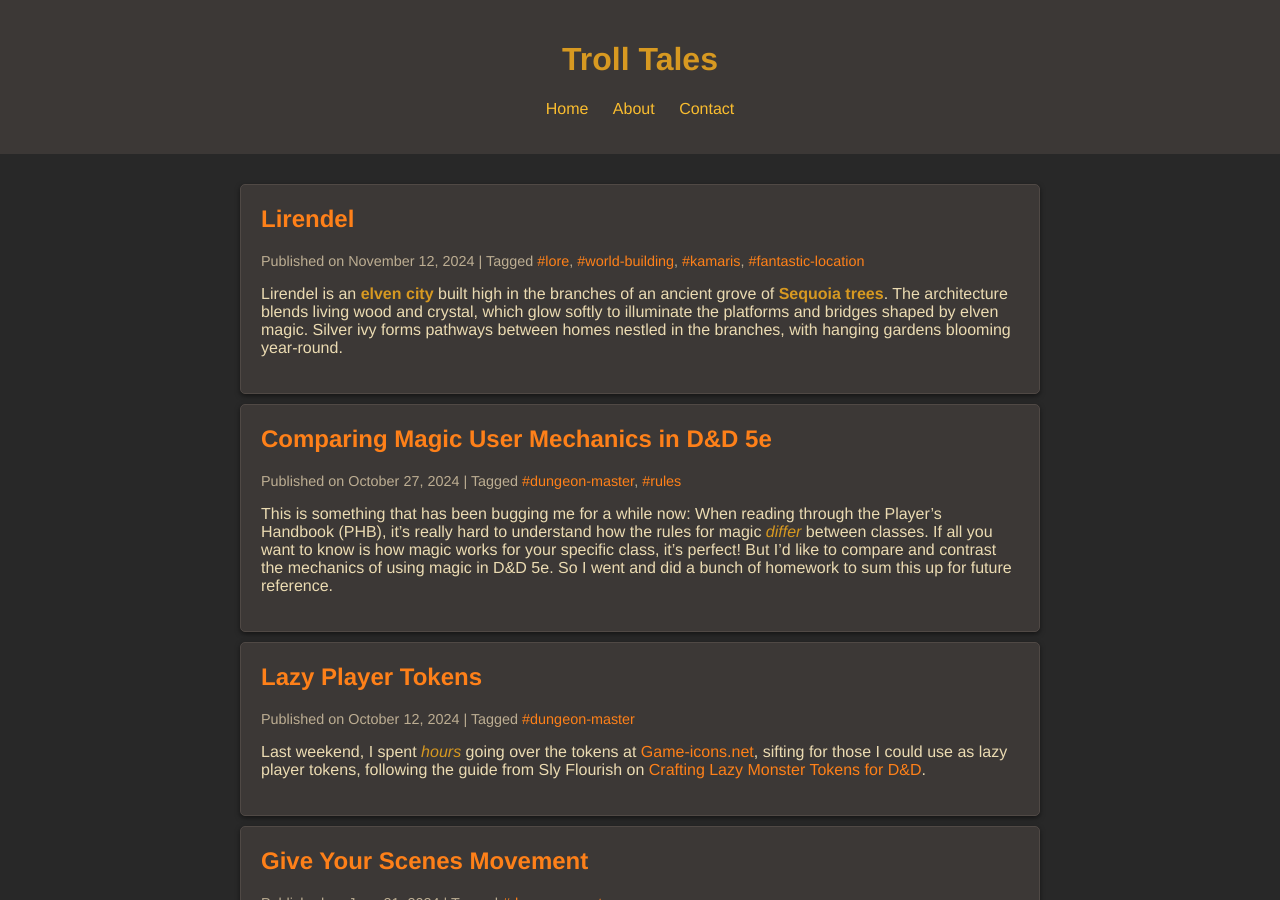
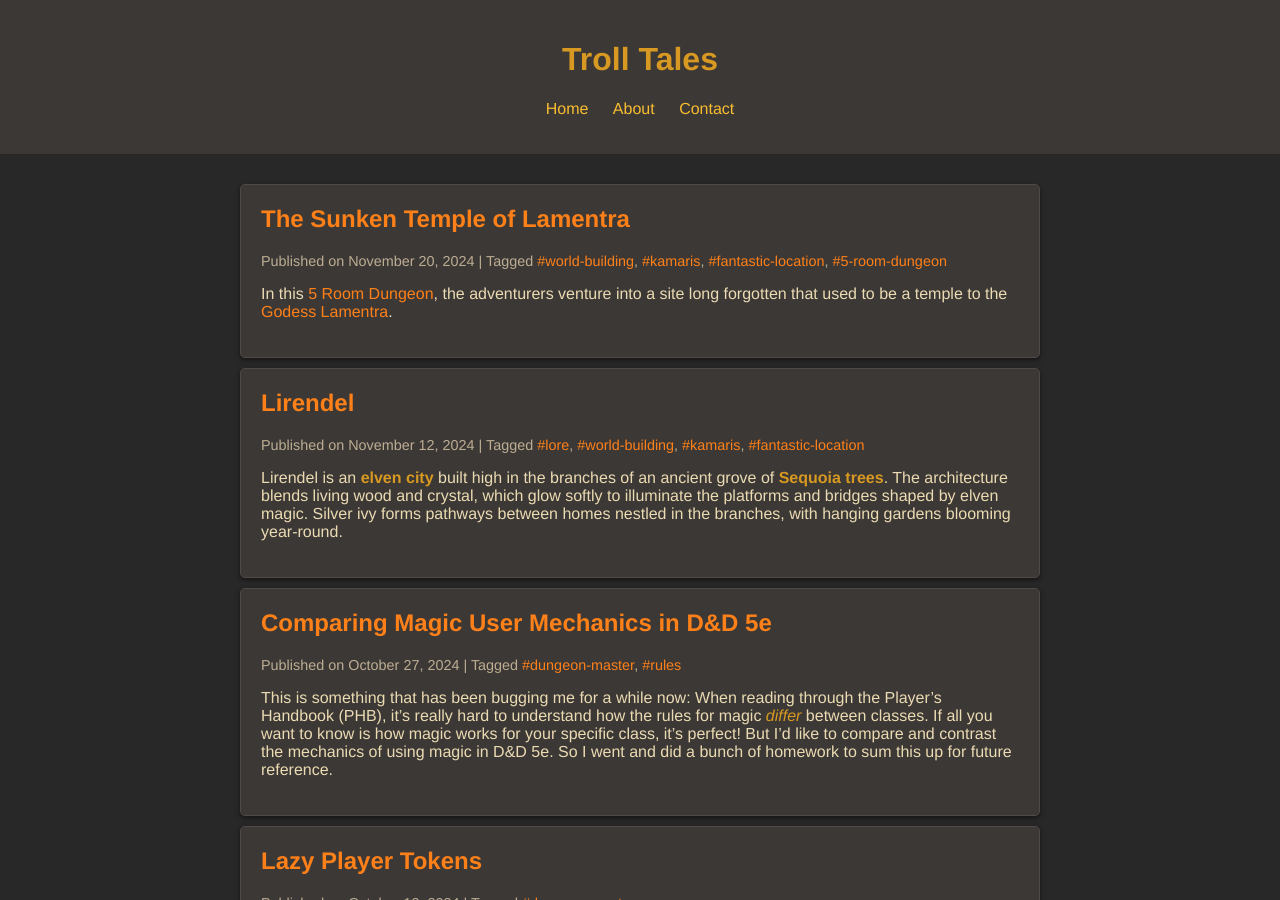
Before and after one commit to daren-thomas/troll-tales, a Jekyll site: the page built from index.md, in a window 1280 px wide and 900 px high. Built offline with Jekyll 4.4.1, drawn with Linux system fonts in a browser that asks for light colours; some of the changed lines change nothing that is shown.

Commit message:
the sunken temple of lamentra

```diff
--- /dev/null
+++ b/_posts/2024/11/2024-11-20-the-sunken-temple-of-lamentra.md
@@ -0,0 +1,72 @@
+---
+title: The Sunken Temple of Lamentra
+layout: post
+tags:
+  - world-building
+  - kamaris
+  - fantastic-location
+  - 5-room-dungeon
+---
+
+In this [5 Room Dungeon](https://www.roleplayingtips.com/5-room-dungeons/), the adventurers venture into a site long forgotten that used to be a temple to the [Godess Lamentra]({% post_url 2024-04-21-lamentra %}).
+
+The main point of this quest is to retrieve an important item at the end of the dungeon. How the player hears about the Sunken Temple of Lamentra and what exactly they need to retrieve can be filled with whatever your campaign needs.
+
+In the case of Thalya Dawnstrider in the Whispers of the Waning Wild, she was sent to the temple to retrieve something, _anything_ that might help gain access to the Realm of Shadows and Sorrow. She also received a long-overdue magic item, her first: A Necklace of Fireballs.
+
+I placed the temple in a swamp, but it can probably also be placed in other locations with enough water for the temple to actually sink into.
+
+The dungeon consists of the following rooms:
+
+- The Waterlogged Antechamber
+- The Chapel of Lost Voices and Reflections
+- The Sunken Sanctum
+- Lamentra's Shrine of Rest
+
+## The Waterlogged Antechamber
+
+A partially submerged stone chamber with cracked walls where vines and moss cover ancient reliefs showing the legend of Lamentra, starting with the death of her son, the accusation, fleeing to the dark forest and her return as a hunter of human souls and bringer of grief. The story is not completely depicted as many parts have withered away.
+
+The air is thick and damp, and the murky water comes up to knee level.
+
+There are **crocodiles** lurking in the dark waters. Make sure to drag any players grappled by the crocodiles underwater and spin them about like in Crocodile Dundee: Let them come up for air, gasping.
+
+![The Waterlogged Antechamber](./the-waterlogged-antechamber.png)
+
+## The Chapel of Lost Voices and Reflections
+
+Rows of **broken pews** face an **altar** upon which rests an **empty, wooden crib**. The walls are covered in faded carvings depicting mortals pleading for mercy. Every few feet, a **polished stone that reflects dim torchlight eerily** adorns the wall, almost as though shadows are watching from every corner. The **floor is slick** (Difficult Terrain) with algae, making movement hazardous.
+
+A haunting presence fills the room. Whispers of Lamentras followers linger here, growing louder and softer intermittently. Any disrespect toward the crib might trigger the presence’s ire. This could be a hauntig leading to the frightened condition on a failed saving throw. Or worse, depending on the nature of the disrespect - maybe even the effects of the **Bane** spell.
+
+The reflection of each character seems to hide a **dark purple flower**. The flower is deadly nightshade and can easily be recognized by anyone with any nature skills. Collecting the flower makes the polished stone become an **corridor to the Sunken Sanctum**.
+
+The **reflections** occasionally manifest as **shadowy duplicates** of the party, trying to pull them into the walls. Characters must make **saving throws (DC 10 WIS)** to resist the pull of their own shadows. A character failing the saving throw will find themself in a room with four walls each a window into the chapel, each showing the same perspective. The floor is black and the ceiling is white. There is nothing else in the room except a purple flower that the character is now holding in their off-hand. The walls can be shattered with a DC 13 Strength check. The character keeps the flower and touching that to one of the other polished stones will open up the corridor.
+
+![The Chapel of Lost Voices and Reflections](./the-chapel-of-lost-voices-and-reflections.png)
+
+## The Sunken Sanctum
+
+A deep, flooded room with stepping stones and crumbling pillars. In the center, partially submerged, is an **altar** with an **obsidian sculpture** representing Lamentra, surrounded by **lit candles** that never seem to go out, despite the dampness.
+
+The water here hides a swarm of **poisonous snakes** that will attack anyone who disturbs the altar. Additionally, stepping in the wrong spot (*DC 15 DEX*) triggers a hidden, necrotic trap that lashes out with shadowy tendrils (*1d6 necrotic*). The stepping stones contain engravings of deadly nightshade leaves, all pointing towards the center, except for a few pointing towards the entrance to the chamber.
+
+Reaching the sculpture and touching it will drain the floor and show a **stairway leading down**. You can describe the obsidian sculpture as folding in on itself, piece by piece and unfolding into the stairs, with very sharp edges.
+
+![The Sunken Sanctum](./the-sunken-sanktum.png)
+
+## Lamentra's Shrine of Rest
+
+At the end of the temple lies a **dark, circular room** with a **massive stone sarcophagus in the center**. The tomb is overgrown with **thorny vines**. The air here is cold and heavy with the **scent of decaying flowers**. Ancient bones of previous followers lie scattered across the floor, covered in **thick layers of dust and mold**.
+
+A final guardian spirit, a **specter** devoted to the Lamentra, rises to defend the shrine. It will only allow characters to pass if they can show proper reverence to the godess' sorrow or defeat it in combat. The specter used to be a Paladin named **Rolor** and does not quite understand he's dead yet.
+
+If the battle seems too easy, the bones can assemble into waves of **skeletons**. They also have loot on them.
+
+![Lamentra's Shrine of Rest](./lamentras-shrine-of-rest.png)
+
+## Example Reward
+
+An ancient scroll detailing The Ritual of the Shadow Reflection that can be used to open a portal to the Realm of Shadows and Sorrow. The ingredients for this ritual provide more quests.
+
+One of the bones is a broken piece of a lower jaw engraved with a strange writing. The bone is faded to a dark yellow, but the engraving seems fresh.
```
Also changed, not shown: _posts/2024/04/2024-04-21-lamentra.md (+2 -1 lines), _posts/2024/11/lamentras-shrine-of-rest.png (added), _posts/2024/11/the-chapel-of-lost-voices-and-reflections.png (added), _posts/2024/11/the-sunken-sanktum.png (added), 1 other file.
